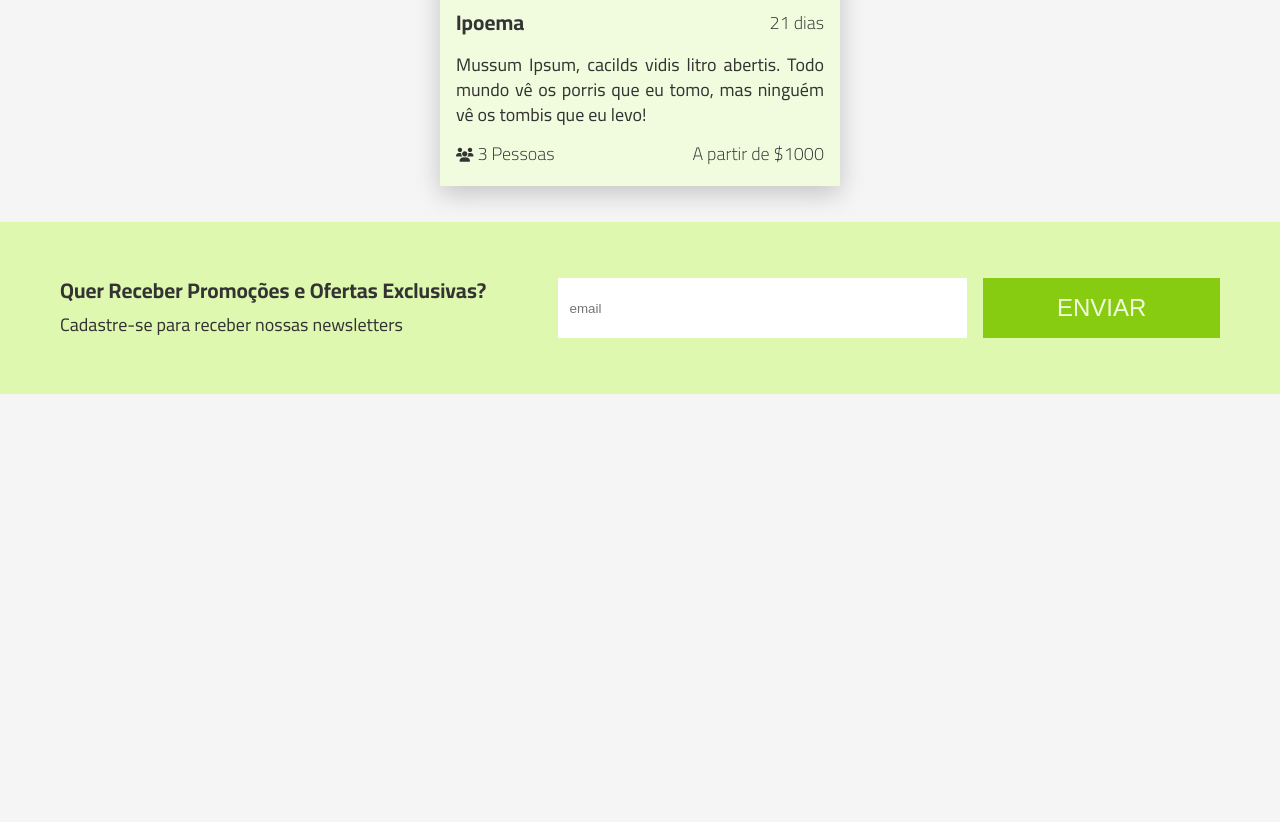
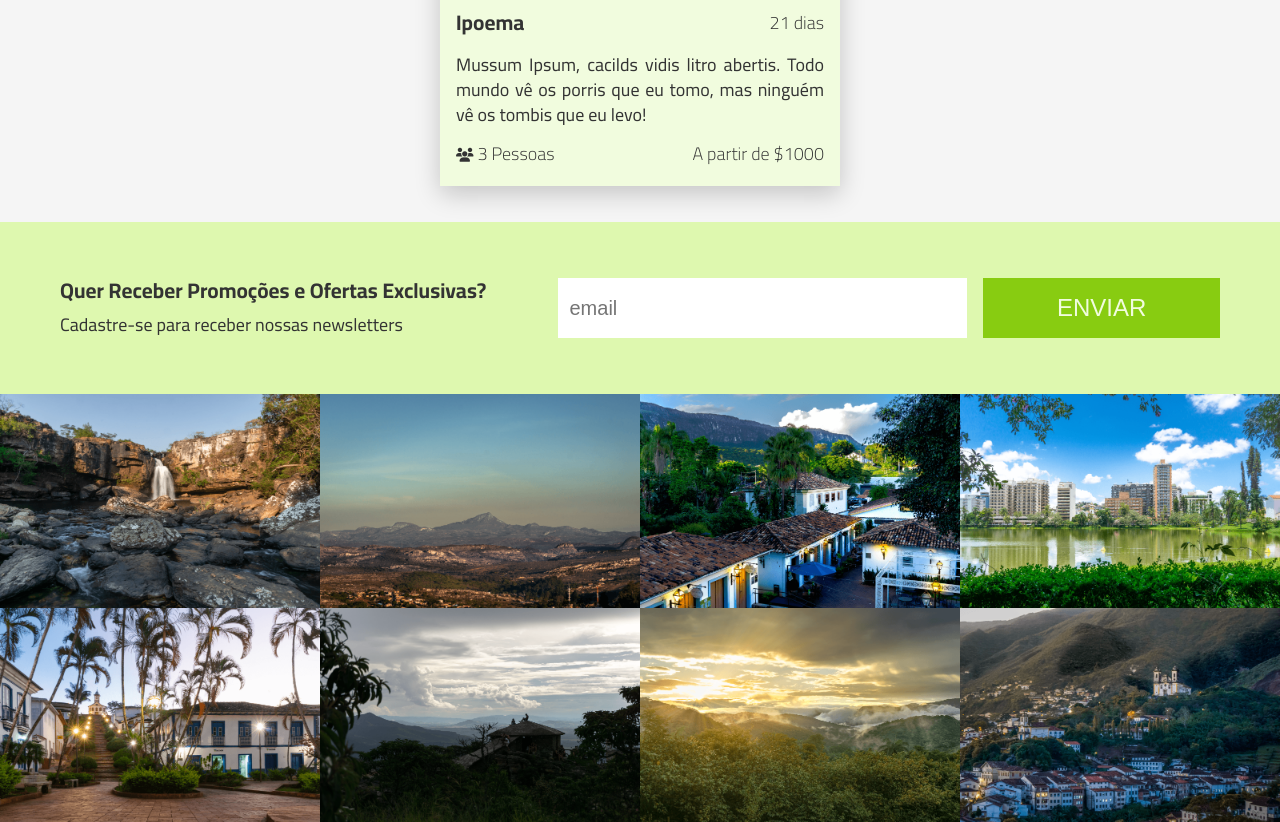
Before and after one commit to Amsterdanvasconcelos/meetminas, a website: page src/index.html in a window 1280 px wide. Shown: the part 2822-3644 px from the top of the page. Before the commit the page ends 3216 px from the top, so only its background shows below. Drawn offline with nearby package versions, Linux system fonts and the light colour scheme; files that its build step writes are made by us from their sources.

Commit message:
created and finalized section-gallery' html and css

```diff
--- a/src/index.html
+++ b/src/index.html
@@ -194,5 +194,47 @@
         </form>
     </section>
 
+    <section class="l-gallery" id="gallery">
+        <article class="l-gallery__item">
+			<img src="assets/imgs/photo_0.png" alt="Imagem de Conceição do Mato Dentro" class="l-gallery__thumb">
+			<h4 class="l-gallery__local">Conceição do Mato Dentro</h4>
+		</article>
+
+		<article class="l-gallery__item">
+			<img src="assets/imgs/photo_1.png" alt="Imagem de Diamantina" class="l-gallery__thumb">
+			<h4 class="l-gallery__local">Diamantina</h4>
+		</article>
+
+		<article class="l-gallery__item">
+			<img src="assets/imgs/photo_2.png" alt="Imagem de Tiradentes" class="l-gallery__thumb">
+			<h4 class="l-gallery__local">Tiradentes</h4>
+		</article>
+
+		<article class="l-gallery__item">
+			<img src="assets/imgs/photo_3.png" alt="Imagem de São Lourenço" class="l-gallery__thumb">
+			<h4 class="l-gallery__local">São Lourenço</h4>
+		</article>
+
+		<article class="l-gallery__item">
+			<img src="assets/imgs/photo_4.png" alt="Imagem do Serro" class="l-gallery__thumb">
+			<h4 class="l-gallery__local">Serro</h4>
+		</article>
+
+		<article class="l-gallery__item">
+			<img src="assets/imgs/photo_5.png" alt="Imagem de São Tomé das Letras" class="l-gallery__thumb">
+			<h4 class="l-gallery__local">São Tomé das Letras</h4>
+		</article>
+
+		<article class="l-gallery__item">
+			<img src="assets/imgs/photo_6.png" alt="Imagem de Ipoema" class="l-gallery__thumb">
+			<h4 class="l-gallery__local">Ipoema</h4>
+		</article>
+
+		<article class="l-gallery__item">
+			<img src="assets/imgs/photo_7.png" alt="Imagem de Ouro" class="l-gallery__thumb">
+			<h4 class="l-gallery__local">Ouro Preto</h4>
+		</article>
+    </section>
+
 </body>
 </html>
--- a/src/sass/components/_c-form-newsletter.scss
+++ b/src/sass/components/_c-form-newsletter.scss
@@ -12,6 +12,10 @@
     padding: rem(12px);
     height: 60px;
     width: 100%;
+    font-size: rem(16px);
+    @include breakpoint(large) {
+        font-size: rem(20px);
+    }
 }
 
 .c-form-newsletter__btn {
--- a/src/sass/layout/_index.scss
+++ b/src/sass/layout/_index.scss
@@ -4,3 +4,4 @@
 @forward 'l-differential';
 @forward 'l-pack';
 @forward 'l-newsletter';
+@forward 'l-gallery';
--- /dev/null
+++ b/src/sass/layout/_l-gallery.scss
@@ -0,0 +1,61 @@
+@use '../util/' as *;
+
+.l-gallery {
+    margin: 0 auto;
+    background-color: var(--clr-background);
+    max-width: var(--width-full);
+    display: flex;
+    flex-wrap: wrap;
+}
+
+.l-gallery__item {
+    position: relative;
+    min-width: rem(170px);
+    cursor: pointer;
+    overflow: hidden;
+
+    &::before {
+        content: '';
+        position: absolute;
+        background-color: var(--clr-black);
+        filter: opacity(0);
+        height: 100%;
+        width: 100%;
+        z-index: 1;
+        transition: var(--transition);
+    }
+    &:hover {
+        &::before {
+            filter: opacity(.7);
+        }
+        .l-gallery__thumb {
+            transform: scale(1.2);
+        }
+        .l-gallery__local {
+            filter: opacity(1);
+        }
+    }
+
+    @include breakpoint(medium) {
+        flex: 0 0 50%;
+    }
+    @include breakpoint(large) {
+        flex: 0 0 25%;
+    }
+}
+
+.l-gallery__thumb {
+    transition: var(--transition);
+}
+
+.l-gallery__local {
+    position: absolute;
+    bottom: 9%;
+    left: 6%;
+    color: var(--clr-white);
+    font-size: rem(24px);
+    line-height: 1.2;
+    filter: opacity(0);
+    z-index: 2;
+    transition: var(--transition);
+}
```
